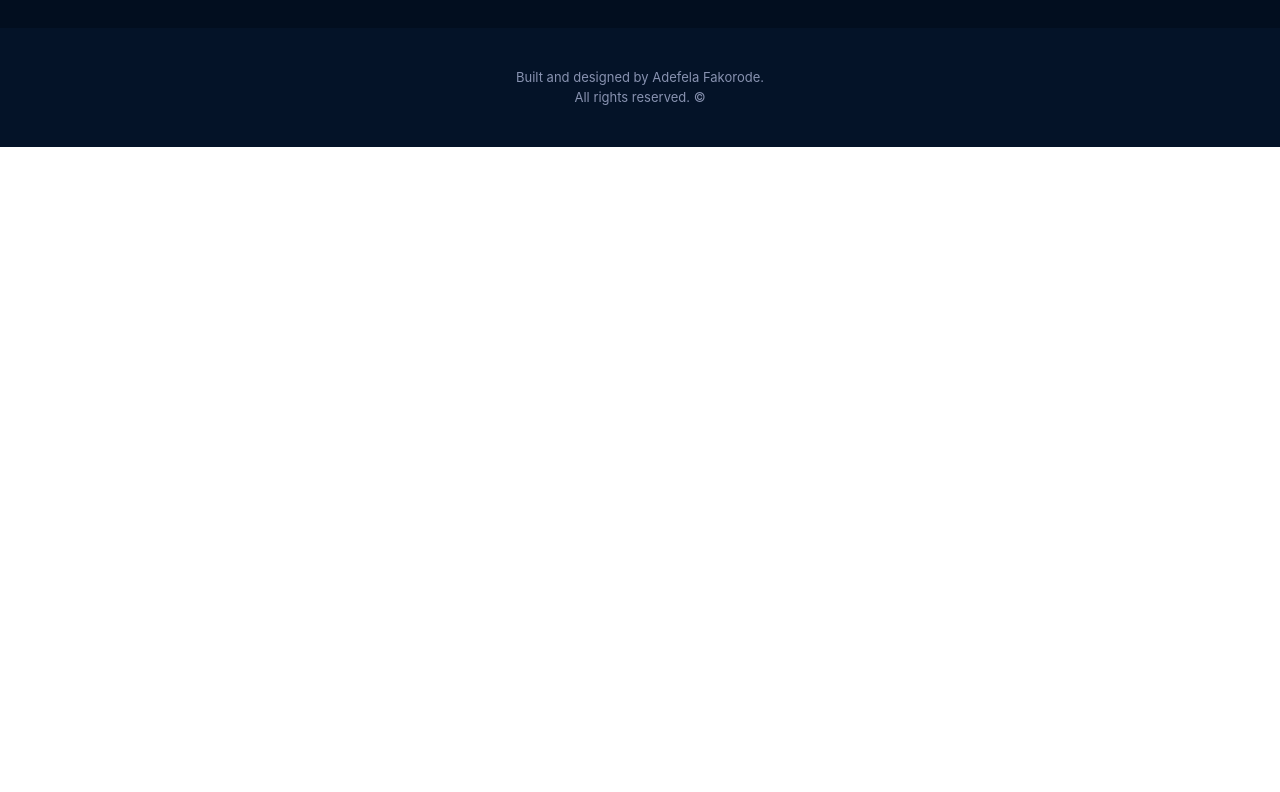
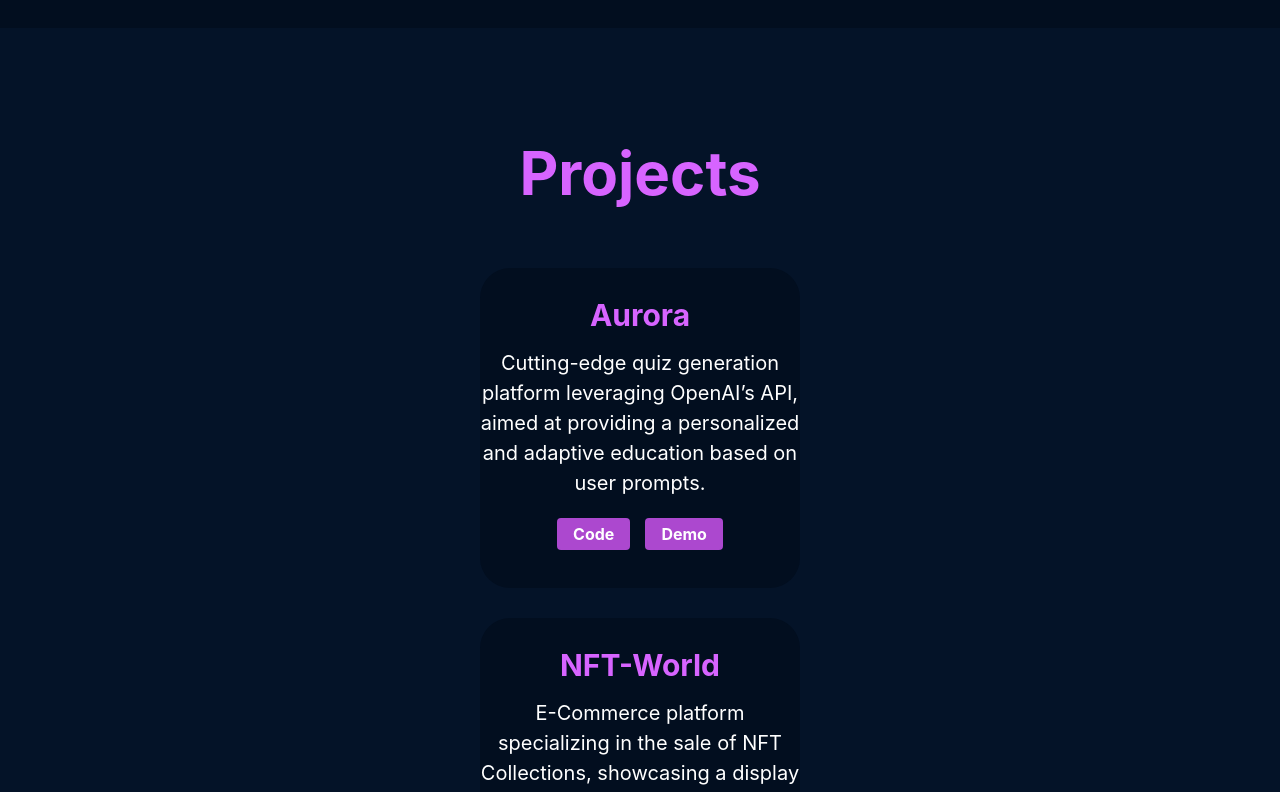
Before and after one commit to AdefelaFakorode/Adefela, a React (Vite) app: page / in a window 1280 px wide. Shown: the part 2340-3132 px from the top of the page. Before the commit the page ends 2487 px from the top, so only its background shows below. Built offline with nearby package versions, Linux system fonts and the light colour scheme.

Commit message:
finished card component

```diff
--- a/src/App.jsx
+++ b/src/App.jsx
@@ -3,6 +3,7 @@ import Skills from "./components/Skills";
 import Home from "./components/Home";
 import About from "./components/About";
 import Footer from "./components/Footer";
+import Projects from "./components/Projects";
 
 function App() {
   return (
@@ -11,6 +12,7 @@ function App() {
       <Home />
       <About />
       <Skills />
+      <Projects />
       <Footer />
     </div>
   );
--- /dev/null
+++ b/src/components/Card.jsx
@@ -0,0 +1,43 @@
+function Card({ title, description, link, demo }) {
+  return (
+    <div className="container mx-auto mb-[30px]">
+      {/*Title*/}
+      <div className="flex flex-col items-center justify-center">
+        {/*Cards -> turn into its own component*/}
+        <div className="bg-secondary w-[320px] h-[320px] rounded-[30px]">
+          <div className="flex flex-col text-white text-center">
+            {/*title*/}
+            <div className="font-bold text-primaryTextColor text-[30px] mt-[25px]">
+              <h1>{title}</h1>
+            </div>
+            <div className="mt-[10px] text-[20px]">
+              {/*desc*/}
+              <p>{description}</p>
+            </div>
+          </div>
+          {/*buttons*/}
+          <div className="flex space-x-[15px] justify-center items-center mt-[20px]">
+            <a
+              href={link}
+              className="bg-bHoverColor hover:bg-bColor translate-colors duration-300 text-white font-bold py-1 px-4 rounded"
+              target="_blank"
+              rel="noopener noreferrer"
+            >
+              Code
+            </a>
+            <a
+              href={demo}
+              className="bg-bHoverColor hover:bg-bColor translate-colors duration-300 text-white font-bold py-1 px-4 rounded"
+              target="_blank"
+              rel="noopener noreferrer"
+            >
+              Demo
+            </a>
+          </div>
+        </div>
+      </div>
+    </div>
+  );
+}
+
+export default Card;
--- a/src/components/Footer.jsx
+++ b/src/components/Footer.jsx
@@ -1,6 +1,6 @@
 function Footer() {
   return (
-    <footer id="footer" className=" min-h-[20px] bg-primary flex items-center justify-center">
+    <footer id="footer" className=" min-h-[20px] bg-secondary flex items-center justify-center">
       <div className="container py-[40px] text-mainTextColor text-center text-[13px]">
         <p>
           Built and designed by Adefela Fakorode. <br />
--- /dev/null
+++ b/src/components/Projects.jsx
@@ -0,0 +1,46 @@
+import Aurora from "../assets/projectPics/Aurora.png";
+import Card from "./Card";
+
+function Projects() {
+  const listOfProject = [
+    {
+      title: "Aurora",
+      description:
+        "Cutting-edge quiz generation platform leveraging OpenAI’s API, aimed at providing a personalized and adaptive education based on user prompts.",
+      link: "https://github.com/AdefelaFakorode/Aurora",
+      image: Aurora,
+      demo: "http://ec2-3-210-110-55.compute-1.amazonaws.com/",
+      tech: [],
+    },
+    {
+      title: "NFT-World",
+      description:
+        "E-Commerce platform specializing in the sale of NFT Collections, showcasing a display of new and featured NFTs",
+      link: "https://github.com/AdefelaFakorode/NFTsWorld-Website",
+      image: Aurora,
+      demo: "...",
+      tech: [],
+    },
+  ];
+
+  return (
+    <section id="projects" className=" min-h-[911px] bg-primary">
+      <div className="font-bold pt-[100px] mb-[50px] text-[60px] text-primaryTextColor flex justify-center text-center">
+        <h1>Projects</h1>
+      </div>
+      <div className="container mx-auto">
+        {listOfProject.map((project, index) => (
+          <Card
+            key={index}
+            title={project.title}
+            description={project.description}
+            link={project.link}
+            demo={project.demo}
+          />
+        ))}
+      </div>
+    </section>
+  );
+}
+
+export default Projects;
--- a/src/components/Skills.jsx
+++ b/src/components/Skills.jsx
@@ -42,7 +42,7 @@ function Skills() {
       id="skill"
       className="flex flex-col items-center justify-center bg-secondary lg:min-h-screen mx-auto"
     >
-      {/* Tech Stack */}
+      {/* Title */}
       <div className="mt-[120px]">
         <h1 className="text-[60px] lg:text-[60px] 2xl:text-[80px] md:text-[50px] text-primaryTextColor font-bold">
           Tech Stack
```
Also changed, not shown: src/assets/projectPics/Aurora.png (added).
